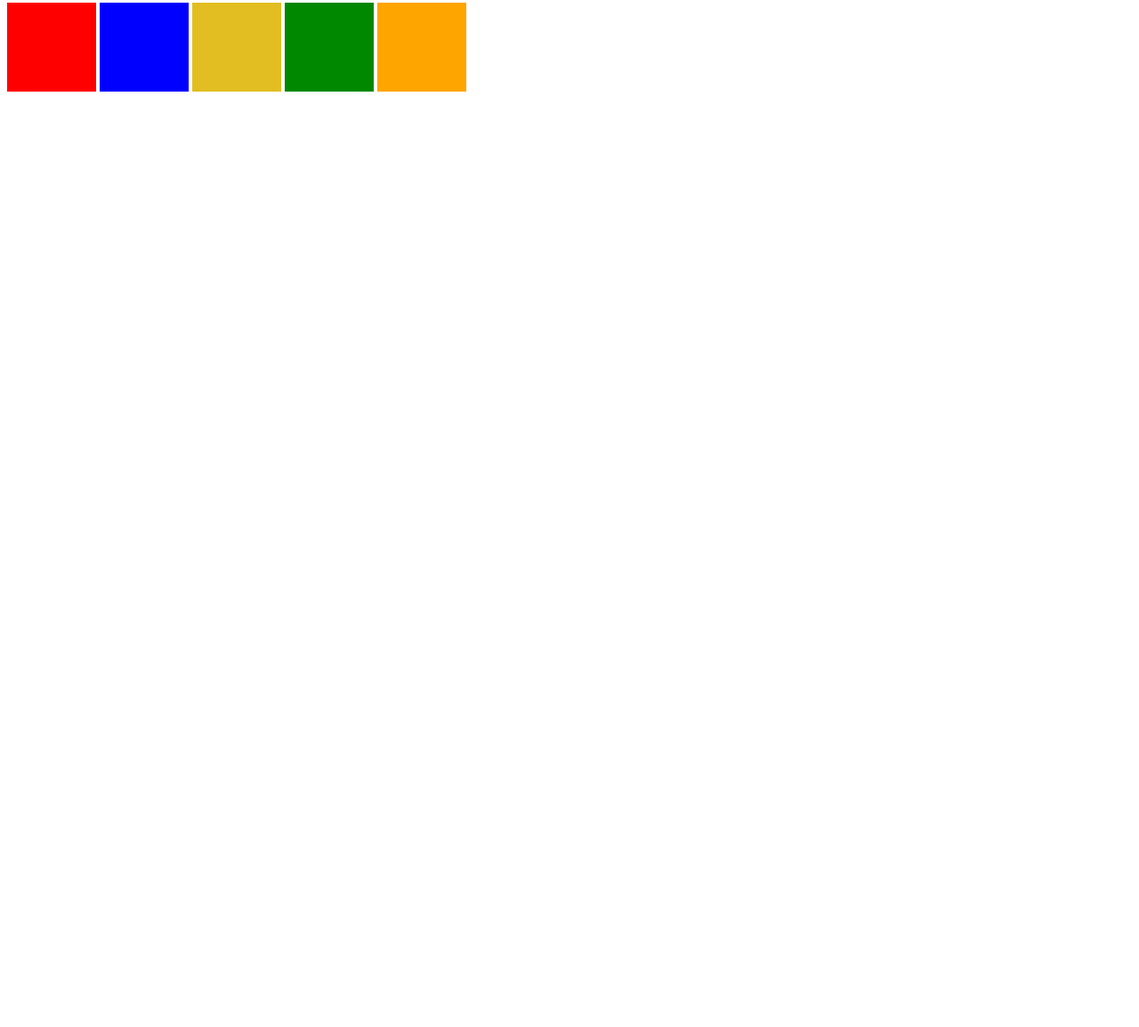
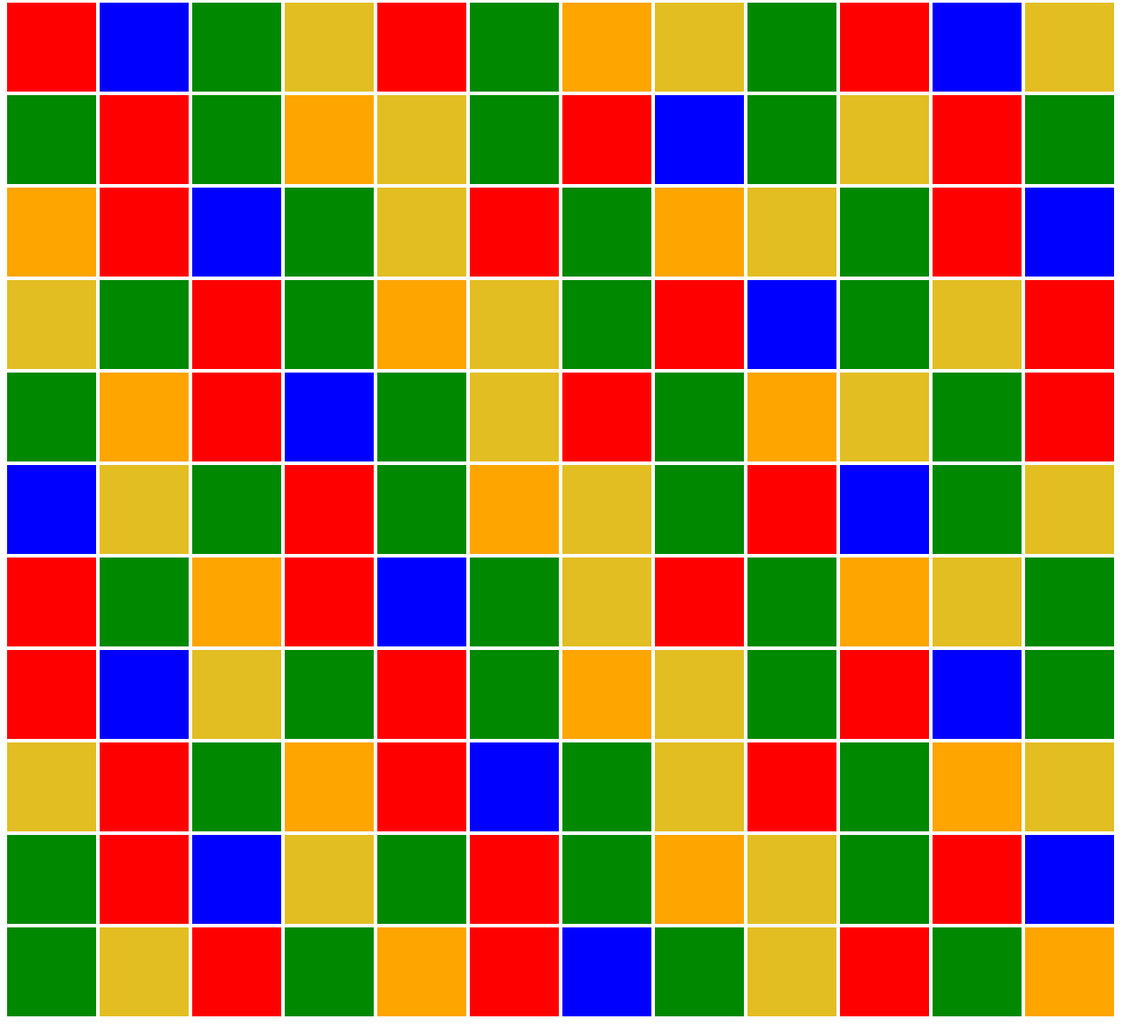
Before and after one commit to hubenya/jQuery, a plain HTML site: page index.html in a window 1280 px wide. Shown: the part 5-1160 px from the top of the page at 89% size. Before the commit the page ends 800 px from the top, so only its background shows below. Drawn offline with nearby package versions, Linux system fonts and the light colour scheme.

Commit message:
piano squares

```diff
--- a/index.html
+++ b/index.html
@@ -8,8 +8,136 @@
     <body>
         <div id="red"></div>
         <div id="blue"></div>
+        <div id="green"></div>
+        <div id="yellow"></div>
+        <div id="red"></div>
+        <div id="green"></div>
+        <div id="orange"></div>
         <div id="yellow"></div>
         <div id="green"></div>
+        <div id="red"></div>
+        <div id="blue"></div>
+        <div id="yellow"></div>
+        <div id="green"></div>
+        <div id="red"></div>
+        <div id="green"></div>
         <div id="orange"></div>
+        <div id="yellow"></div>
+        <div id="green"></div>
+        <div id="red"></div>
+        <div id="blue"></div>
+        <div id="green"></div>
+        <div id="yellow"></div>
+        <div id="red"></div>
+        <div id="green"></div>
+        <div id="orange"></div>
+        <div id="red"></div>
+        <div id="blue"></div>
+        <div id="green"></div>
+        <div id="yellow"></div>
+        <div id="red"></div>
+        <div id="green"></div>
+        <div id="orange"></div>
+        <div id="yellow"></div>
+        <div id="green"></div>
+        <div id="red"></div>
+        <div id="blue"></div>
+        <div id="yellow"></div>
+        <div id="green"></div>
+        <div id="red"></div>
+        <div id="green"></div>
+        <div id="orange"></div>
+        <div id="yellow"></div>
+        <div id="green"></div>
+        <div id="red"></div>
+        <div id="blue"></div>
+        <div id="green"></div>
+        <div id="yellow"></div>
+        <div id="red"></div>
+        <div id="green"></div>
+        <div id="orange"></div>
+        <div id="red"></div>
+        <div id="blue"></div>
+        <div id="green"></div>
+        <div id="yellow"></div>
+        <div id="red"></div>
+        <div id="green"></div>
+        <div id="orange"></div>
+        <div id="yellow"></div>
+        <div id="green"></div>
+        <div id="red"></div>
+        <div id="blue"></div>
+        <div id="yellow"></div>
+        <div id="green"></div>
+        <div id="red"></div>
+        <div id="green"></div>
+        <div id="orange"></div>
+        <div id="yellow"></div>
+        <div id="green"></div>
+        <div id="red"></div>
+        <div id="blue"></div>
+        <div id="green"></div>
+        <div id="yellow"></div>
+        <div id="red"></div>
+        <div id="green"></div>
+        <div id="orange"></div>
+        <div id="red"></div>
+        <div id="blue"></div>
+        <div id="green"></div>
+        <div id="yellow"></div>
+        <div id="red"></div>
+        <div id="green"></div>
+        <div id="orange"></div>
+        <div id="yellow"></div>
+        <div id="green"></div>
+        <div id="red"></div>
+        <div id="blue"></div>
+        <div id="yellow"></div>
+        <div id="green"></div>
+        <div id="red"></div>
+        <div id="green"></div>
+        <div id="orange"></div>
+        <div id="yellow"></div>
+        <div id="green"></div>
+        <div id="red"></div>
+        <div id="blue"></div>
+        <div id="green"></div>
+        <div id="yellow"></div>
+        <div id="red"></div>
+        <div id="green"></div>
+        <div id="orange"></div>
+        <div id="red"></div>
+        <div id="blue"></div>
+        <div id="green"></div>
+        <div id="yellow"></div>
+        <div id="red"></div>
+        <div id="green"></div>
+        <div id="orange"></div>
+        <div id="yellow"></div>
+        <div id="green"></div>
+        <div id="red"></div>
+        <div id="blue"></div>
+        <div id="yellow"></div>
+        <div id="green"></div>
+        <div id="red"></div>
+        <div id="green"></div>
+        <div id="orange"></div>
+        <div id="yellow"></div>
+        <div id="green"></div>
+        <div id="red"></div>
+        <div id="blue"></div>
+        <div id="green"></div>
+        <div id="yellow"></div>
+        <div id="red"></div>
+        <div id="green"></div>
+        <div id="orange"></div>
+        <div id="red"></div>
+        <div id="blue"></div>
+        <div id="green"></div>
+        <div id="yellow"></div>
+        <div id="red"></div>
+        <div id="green"></div>
+        <div id="orange"></div>
+
     </body>
 </html>
--- a/script.js
+++ b/script.js
@@ -3,12 +3,12 @@
 $(document).ready(function() {
    $('div').mouseenter(function() {
        $(this).animate({
-           height: '+=10px'
+           height: '+=20px'
        });
    });
    $('div').mouseleave(function() {
        $(this).animate({
-           height: '-=10px'
+           height: '-=20px'
        });
    });
    $('div').click(function() {
```
